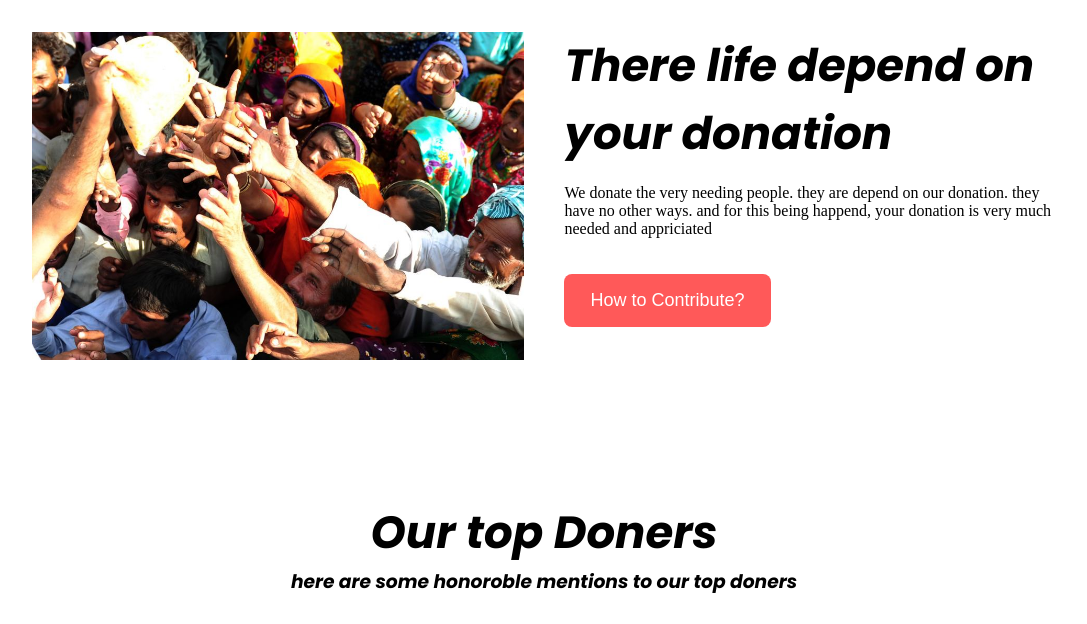
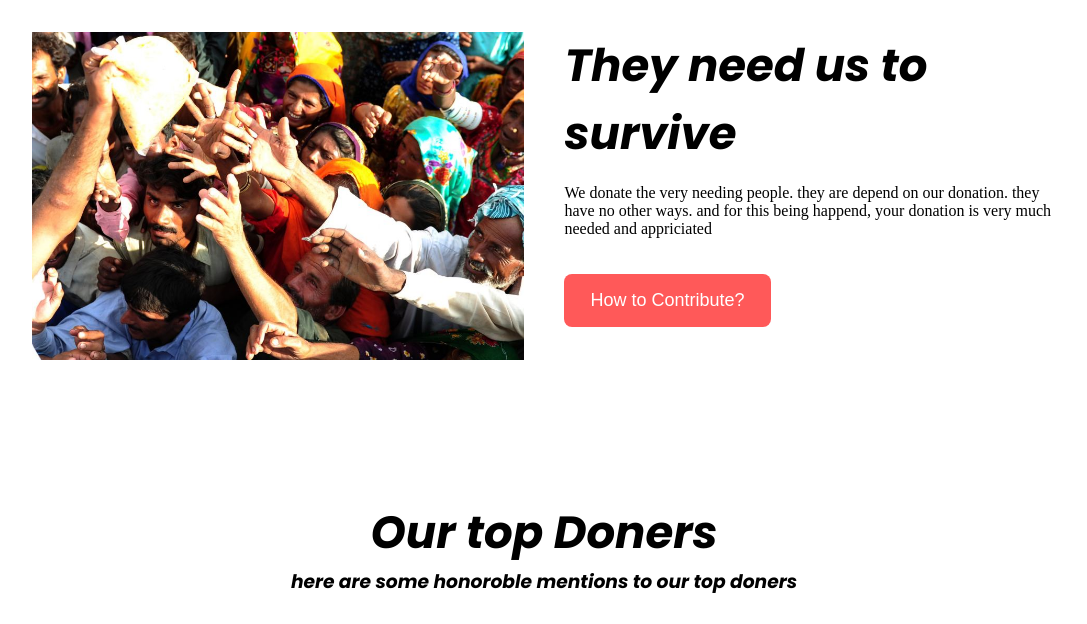
Before and after one commit to anon-habib/donation-projects, a plain HTML site: page index.html in a window 1280 px wide. Shown: the part 2114-2738 px from the top of the page, without its empty margins (96-1183 px from the left). Drawn offline with Linux system fonts and the light colour scheme; a web font is replaced by a local one.

Commit message:
Update index.html

```diff
--- a/index.html
+++ b/index.html
@@ -102,7 +102,7 @@
                     <img src="images/donation2.jpg" alt="donation">
                 </div>
                 <div class="content">
-                    <h3>There life depend on your donation</h3>
+                    <h3>They need us to survive</h3>
                     <p>We donate the very needing people. they are depend on our donation. they have no other ways. and
                         for this being happend, your donation is very much needed and appriciated</p>
                     <button type="button" class="common-button">How to Contribute?</button>
```
